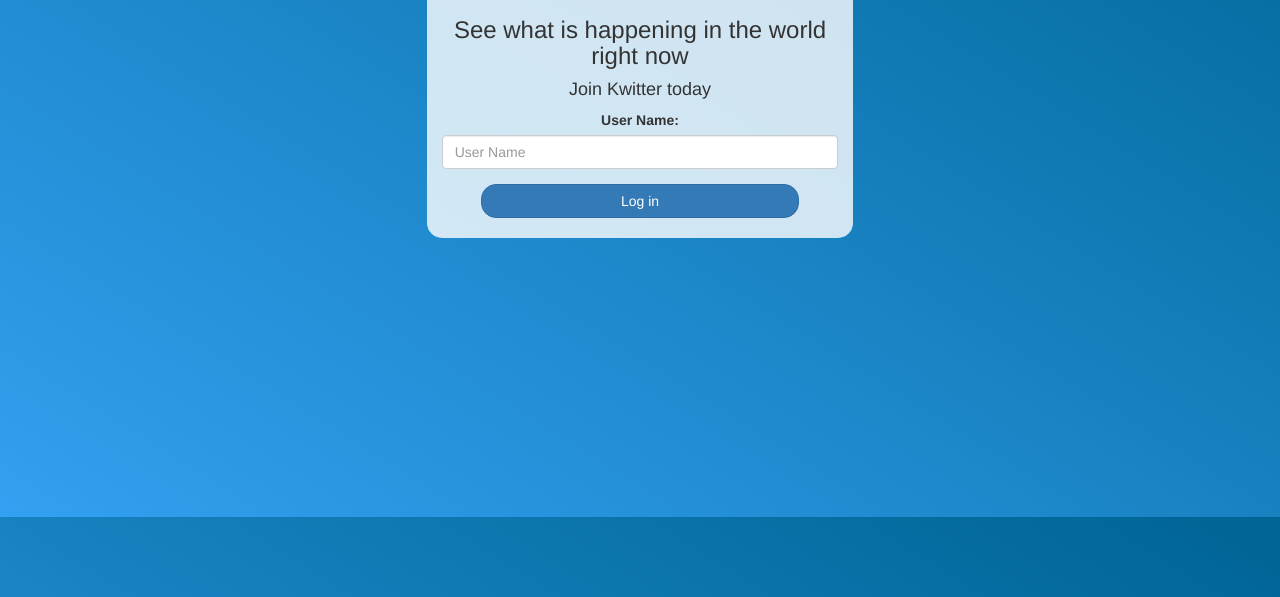
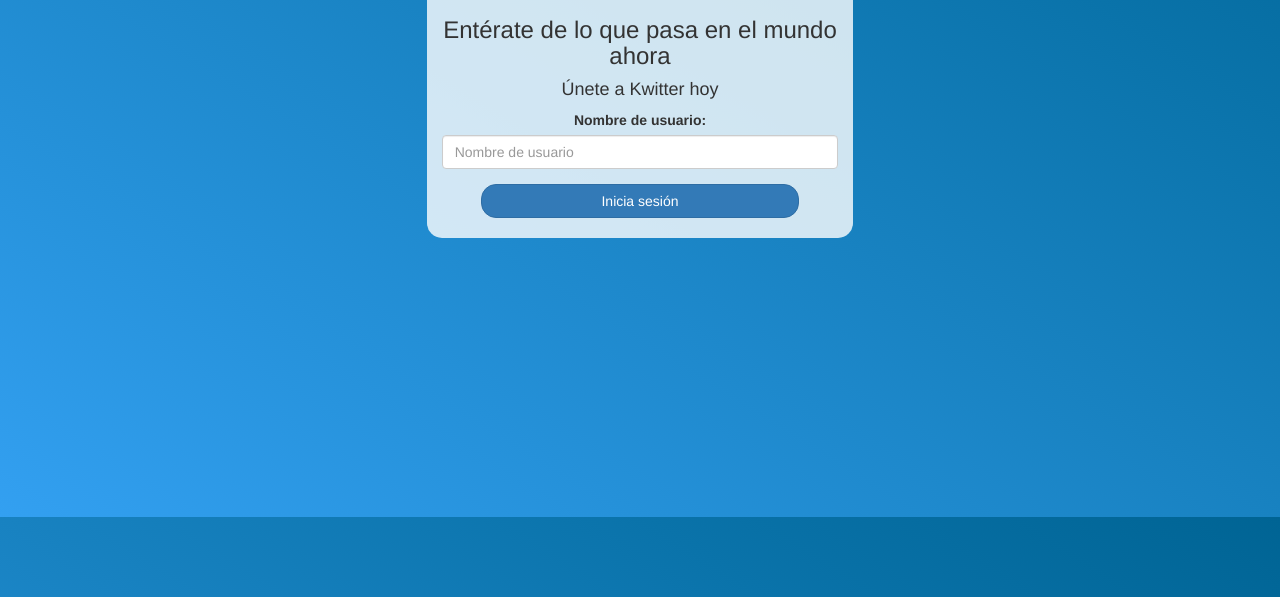
Before and after one commit to byjusmx3/ADV-C100-Kwitter, a plain HTML site: page index.html in a window 1280 px wide. Shown: the part 283-880 px from the top of the page. Drawn offline with nearby package versions, Linux system fonts and the light colour scheme; a web font is replaced by a local one.

Commit message:
Add files via upload

```diff
--- a/index.html
+++ b/index.html
@@ -28,16 +28,16 @@
 	<div class="col-lg-4 col-md-6 col-sm-6 col-xs-11 login_div">
 
 	<img src="logo.png" class="logo">
-		<h3 >See what is happening in the world right now</h3>
+		<h3 >Entérate de lo que pasa en el mundo ahora</h3>
 
-		<h4 >Join Kwitter today</h4>
+		<h4 >Únete a Kwitter hoy</h4>
 
 		<div class="form-group">
-		  <label >User Name:</label>
-		 <input type="text" id="user_name" class="form-control" placeholder="User Name">
+		  <label >Nombre de usuario:</label>
+		 <input type="text" id="user_name" class="form-control" placeholder="Nombre de usuario">
 		</div>
 
-		<button id="login_button" class="btn btn-primary" onclick="addUser()">Log in</button>
+		<button id="login_button" class="btn btn-primary" onclick="addUser()">Inicia sesión</button>
 		<br><br>
 	</div>
 </center>
```
